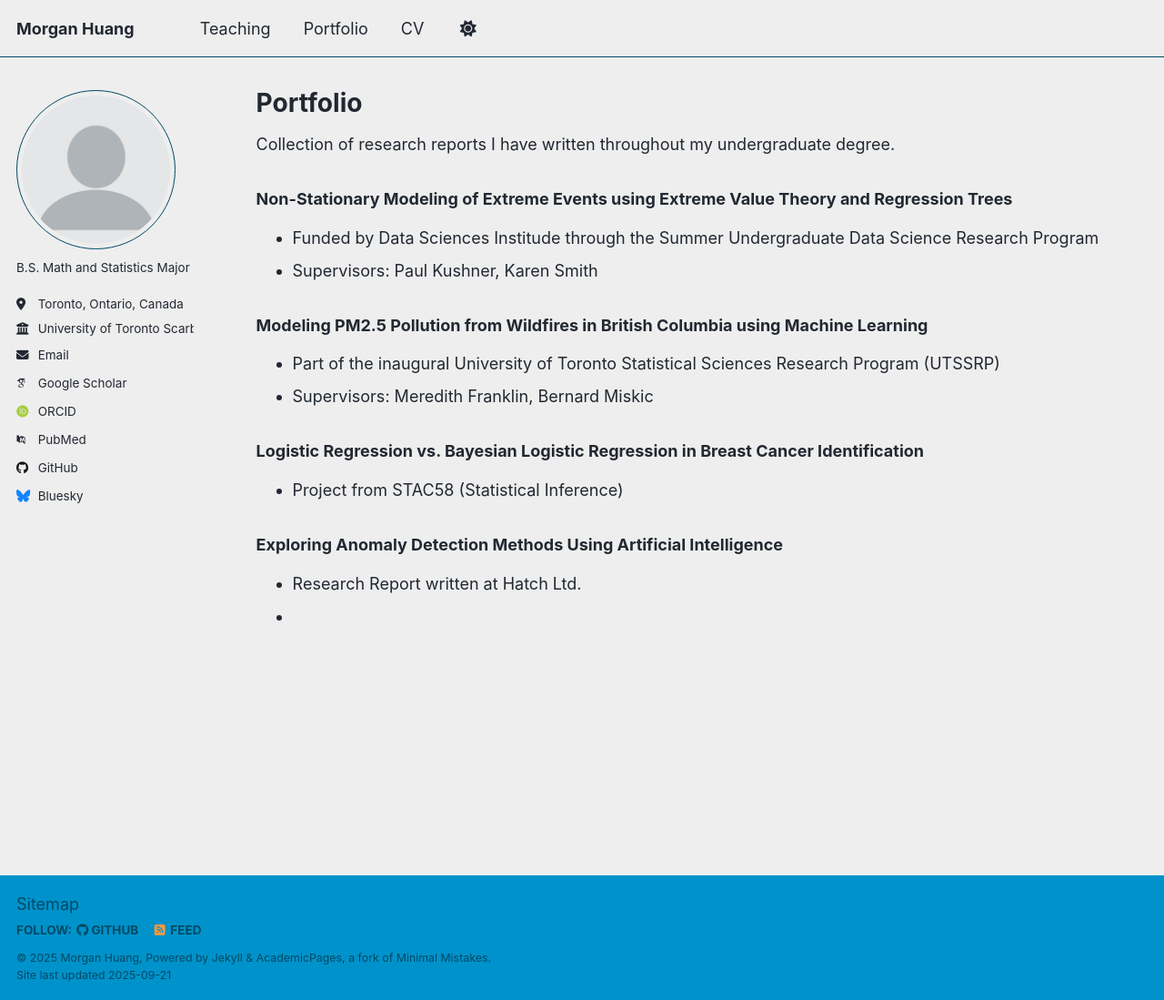
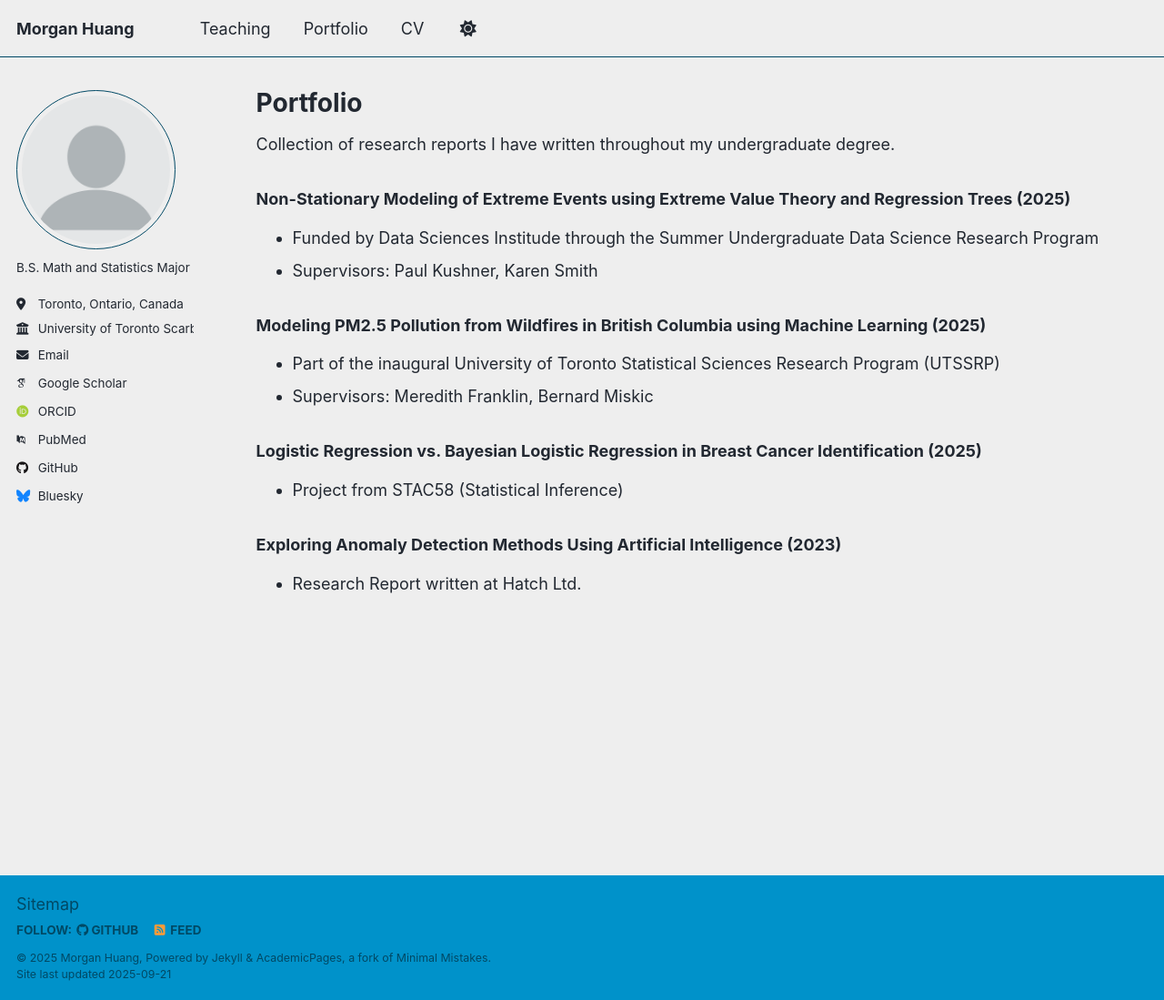
Before and after one commit to Morganh201/Morganh201.github.io, a Jekyll site: the page built from _pages/portfolio.md, in a window 1280 px wide and 1099 px high. Shown: the whole window at 91% size. Built offline with Jekyll 4.4.1, drawn with Linux system fonts in a browser that asks for light colours; some web fonts are replaced; a script that is not in the unit is left out.

Commit message:
Update portfolio.md

```diff
--- a/_pages/portfolio.md
+++ b/_pages/portfolio.md
@@ -6,21 +6,20 @@ author_profile: true
 ---
 
 Collection of research reports I have written throughout my undergraduate degree.
-### Non-Stationary Modeling of Extreme Events using Extreme Value Theory and Regression Trees
+### Non-Stationary Modeling of Extreme Events using Extreme Value Theory and Regression Trees (2025)
 
   - Funded by Data Sciences Institude through the Summer Undergraduate Data Science Research Program
   - Supervisors: Paul Kushner, Karen Smith
 
-### Modeling PM2.5 Pollution from Wildfires in British Columbia using Machine Learning
+### Modeling PM2.5 Pollution from Wildfires in British Columbia using Machine Learning (2025)
 
   - Part of the inaugural University of Toronto Statistical Sciences Research Program (UTSSRP)
   - Supervisors: Meredith Franklin, Bernard Miskic
 
-### Logistic Regression vs. Bayesian Logistic Regression in Breast Cancer Identification
+### Logistic Regression vs. Bayesian Logistic Regression in Breast Cancer Identification (2025)
 
   - Project from STAC58 (Statistical Inference)
 
-### Exploring Anomaly Detection Methods Using Artificial Intelligence
+### Exploring Anomaly Detection Methods Using Artificial Intelligence (2023)
 
   - Research Report written at Hatch Ltd.
-  -
```
